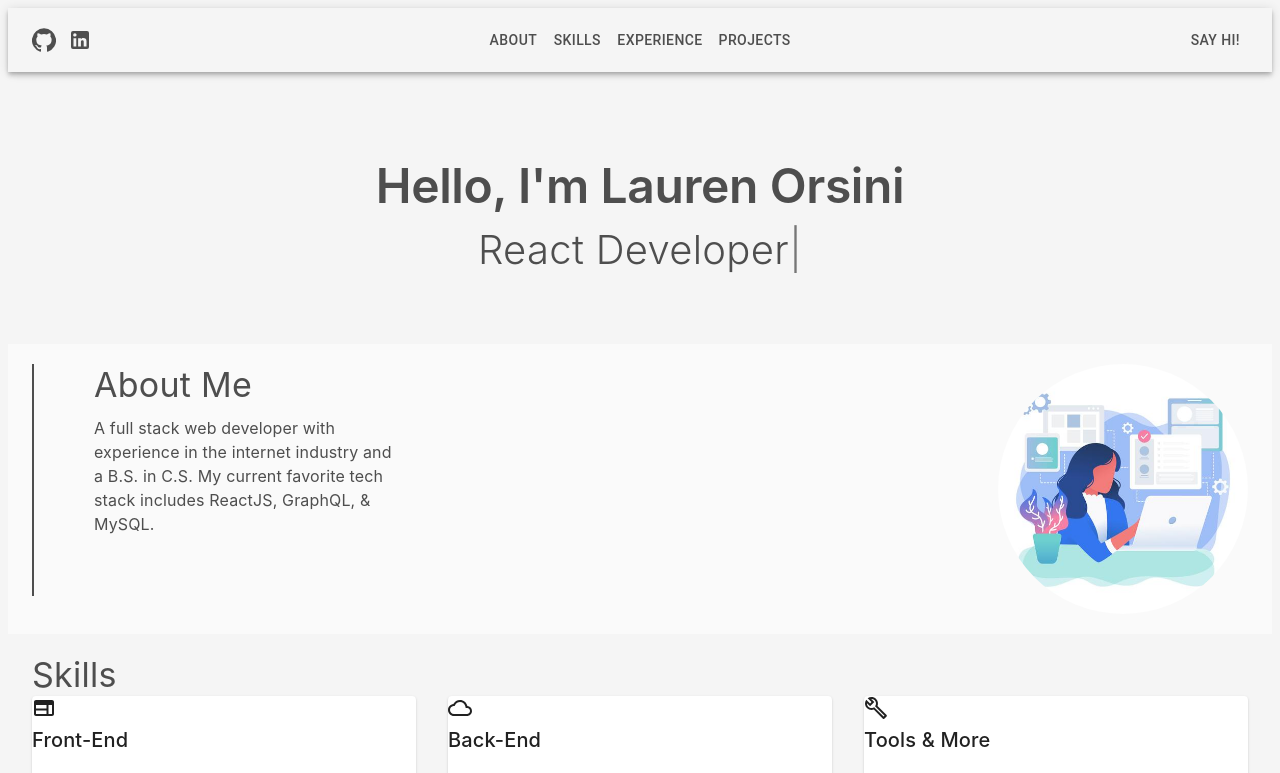
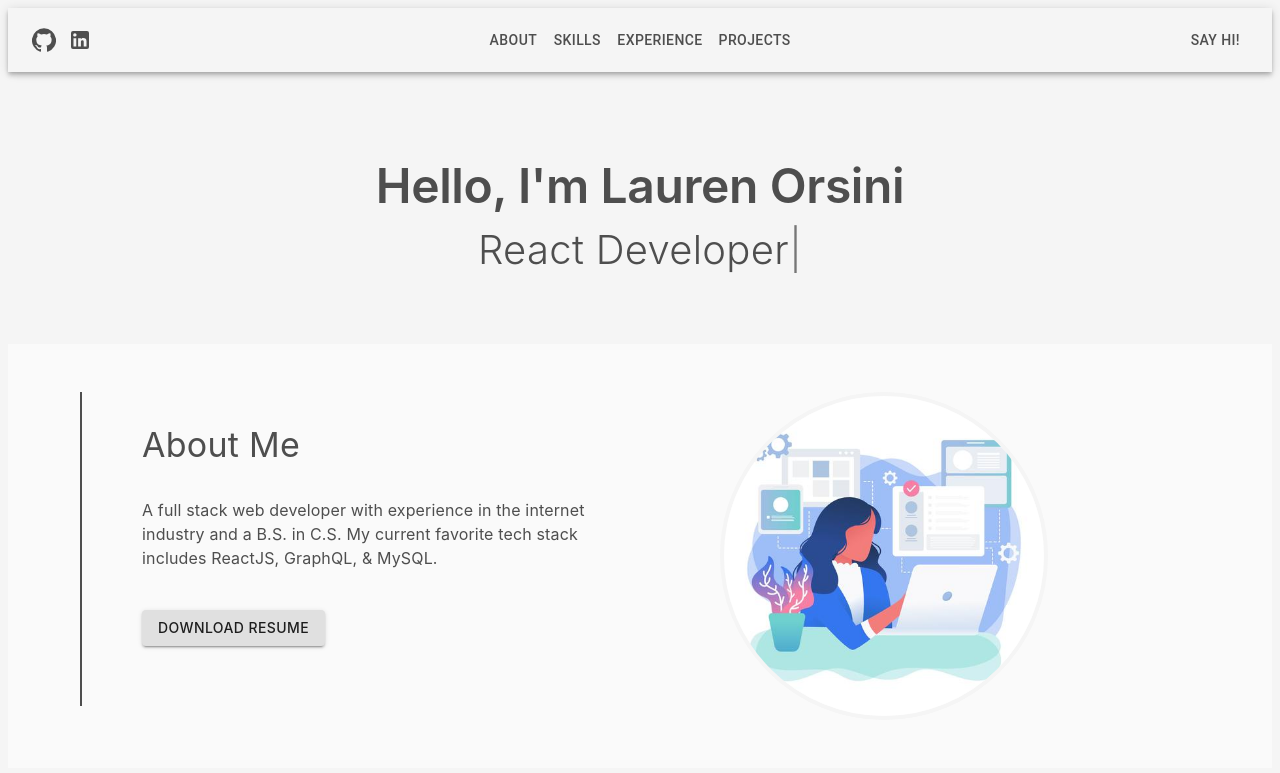
Before and after one commit to lpjune/laurenorsini, a React (Create React App) app: page / in a window 1280 px wide. Shown: the top 773 px of the page. Built offline with nearby package versions, Linux system fonts and the light colour scheme.

Commit message:
about section

```diff
--- a/src/App.css
+++ b/src/App.css
@@ -15,24 +15,32 @@ body {
 
 /* ABOUT */
 .about-div {
-    background-color:rgb(250, 250, 250);
-    padding-top: 20px;
-    padding-bottom: 20px;
+    background-color: rgb(250, 250, 250);
+    padding: 3rem;
 }
 .about-title {
-    padding-bottom: 10px !important;
+    padding-bottom: 2rem !important;
 }
 .about-text-container {
     margin-top: auto;
+    padding-top: 2rem;
     padding-left: 60px;
     padding-right: 40px;
     padding-bottom: 60px;
     border-left: 2px solid #4e4e4e;
 }
+.about-btn {
+    font-family: -apple-system, BlinkMacSystemFont, "Segoe UI", Roboto,
+        "Helvetica Neue", Arial, "Noto Sans", sans-serif, "Apple Color Emoji",
+        "Segoe UI Emoji", "Segoe UI Symbol", "Noto Color Emoji" !important;
+    font-weight: 450 !important;
+    margin-top: 2.5rem !important;
+}
 .about-image {
-    width: 250px !important;
-    height: 250px !important;
-    margin-left: auto !important;
+    width: 20rem !important;
+    height: 20rem !important;
+    margin-left: 5rem !important;
+    border: 4px solid #f5f5f5;
 }
 
 /* CONTACT */
--- a/src/components/About.js
+++ b/src/components/About.js
@@ -1,13 +1,13 @@
 import React from "react";
-import { Avatar, Container, Typography, Grid } from "@material-ui/core";
+import { Avatar, Button, Container, Typography, Grid } from "@material-ui/core";
 import "../App.css";
 
 const About = () => {
     return (
         <div className="about-div">
             <Container>
-                <Grid container space={2}>
-                    <Grid item xs={4}>
+                <Grid container>
+                    <Grid item xs={6}>
                         <div className="about-text-container">
                             <Typography
                                 className="about-title"
@@ -22,9 +22,10 @@ const About = () => {
                                 current favorite tech stack includes ReactJS,
                                 GraphQL, & MySQL.
                             </Typography>
+                            <Button className="about-btn" variant="contained">Download Resume</Button>
                         </div>
                     </Grid>
-                    <Grid item xs={8}>
+                    <Grid item xs={6}>
                         {/* <img
                             className="about-image"
                             src="/images/undraw_programmer_imem.svg"
```
